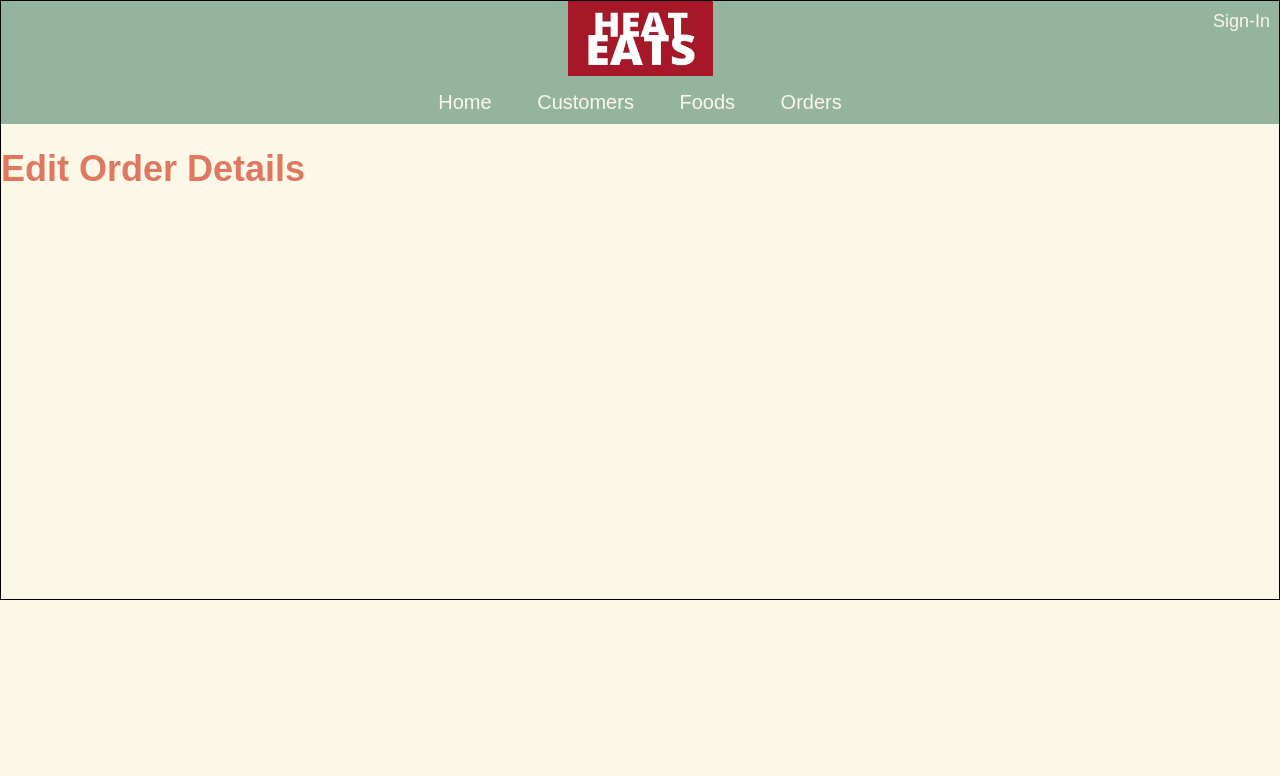
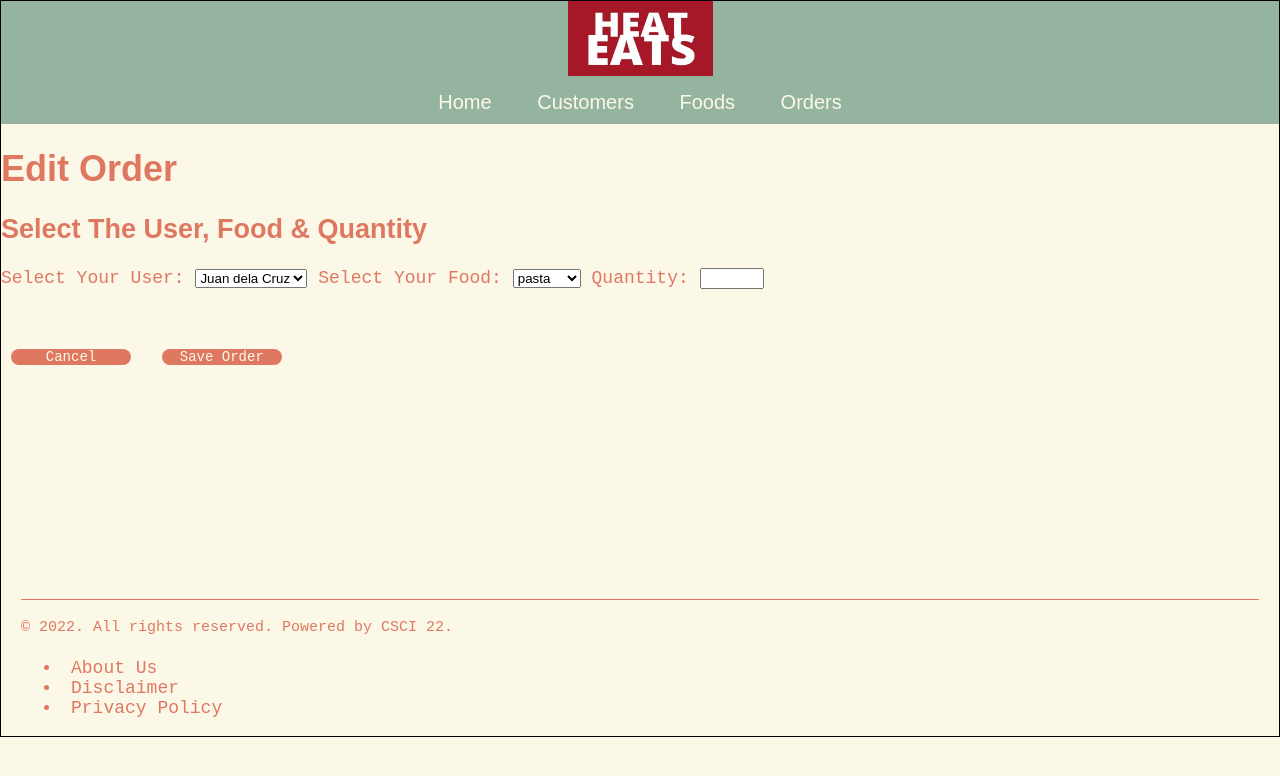
Before and after one commit to MZCLim/CSCI-Project-1, a plain HTML site: page Project 1.3/orders/editorder1.html in a window 1280 px wide. Drawn offline with Linux system fonts and the light colour scheme.

Commit message:
Update editorder1.html

```diff
--- a/Project 1.3/orders/editorder1.html
+++ b/Project 1.3/orders/editorder1.html
@@ -27,15 +27,11 @@
   <head>
     <meta charset="utf-8">
     <link rel="stylesheet" href="../styles.css">
-    <title>Edit Order Details</title>
+    <title>Edit Order</title>
   </head>
 
   <body>
     <header>
-      <div>
-        <a href="../signin.html" class="sign_in">Sign-In</a>
-      </div>
-
       <img src="../images/heat_eats.jpg" class="Title">
       <nav>
         <a href="../index.html" class="hovani">Home</a>
@@ -73,11 +69,50 @@
       </nav>
     </header>
 
-      <h1>Edit Order Details</h1>
+    <form class="addorderfood" action="">
+      <h1 style="color: #DF7861">Edit Order</h1>
+      <div class="addorder">
 
+          <h2 style="color:#DF7861">Select The User, Food & Quantity</h2>
+
+          <div class="dropdown">
+            <label for="food options" style="color: #DF7861" >Select Your User:</label>
+            <select id="dropdown-content" name="food list">
+              <option value="name">Juan dela Cruz</option>
+              <option value="name">Matthew Lim</option>
+            </select>
+          </div>
+
+          <div class="dropdown">
+            <label for="food options" style="color: #DF7861" >Select Your Food:</label>
+            <select id="dropdown-content" name="food list">
+              <option value="pasta">pasta</option>
+              <option value="chicken">chicken</option>
+            </select>
+          </div>
+          <label for="quantity" style="color: #DF7861">Quantity:</label>
+          <input type="number" id="quantity" name="quantity" min="1" max="500">
+        </div>
+      </div>
+        <div>
+          <a href="orders.html" class="edit_food">Cancel</a>
+          <a href="order1updated.html" class="edit_food">Save Order</a>
+        </div>
+      </form>
 
 
 
 
   </body>
 </html>
+
+
+<footer>
+  <p>&copy; 2022. All rights reserved. Powered by CSCI 22.</p>
+  <ul>
+    <li><a href="#">About Us</a></li>
+    <li><a href="#">Disclaimer</a></li>
+    <li><a href="#">Privacy Policy</a></li>
+  </ul>
+</footer>
+</html>
```
